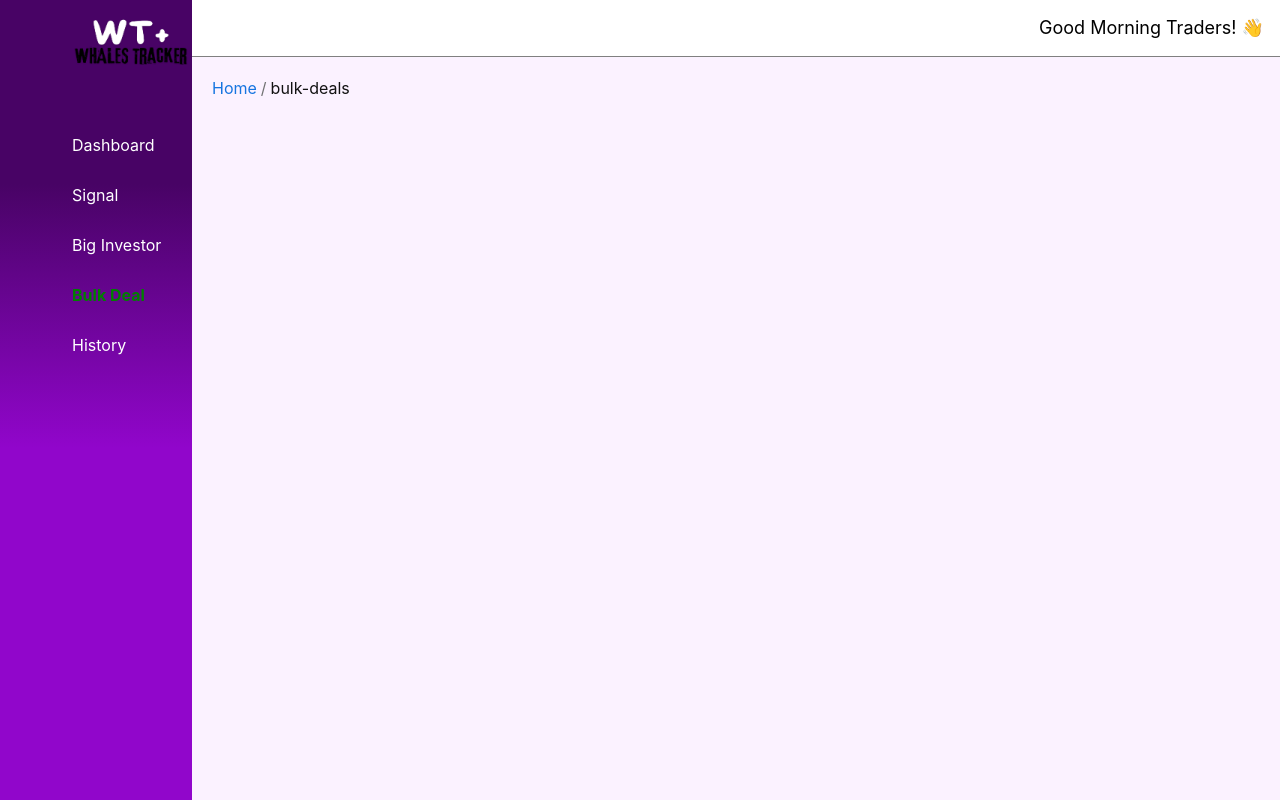
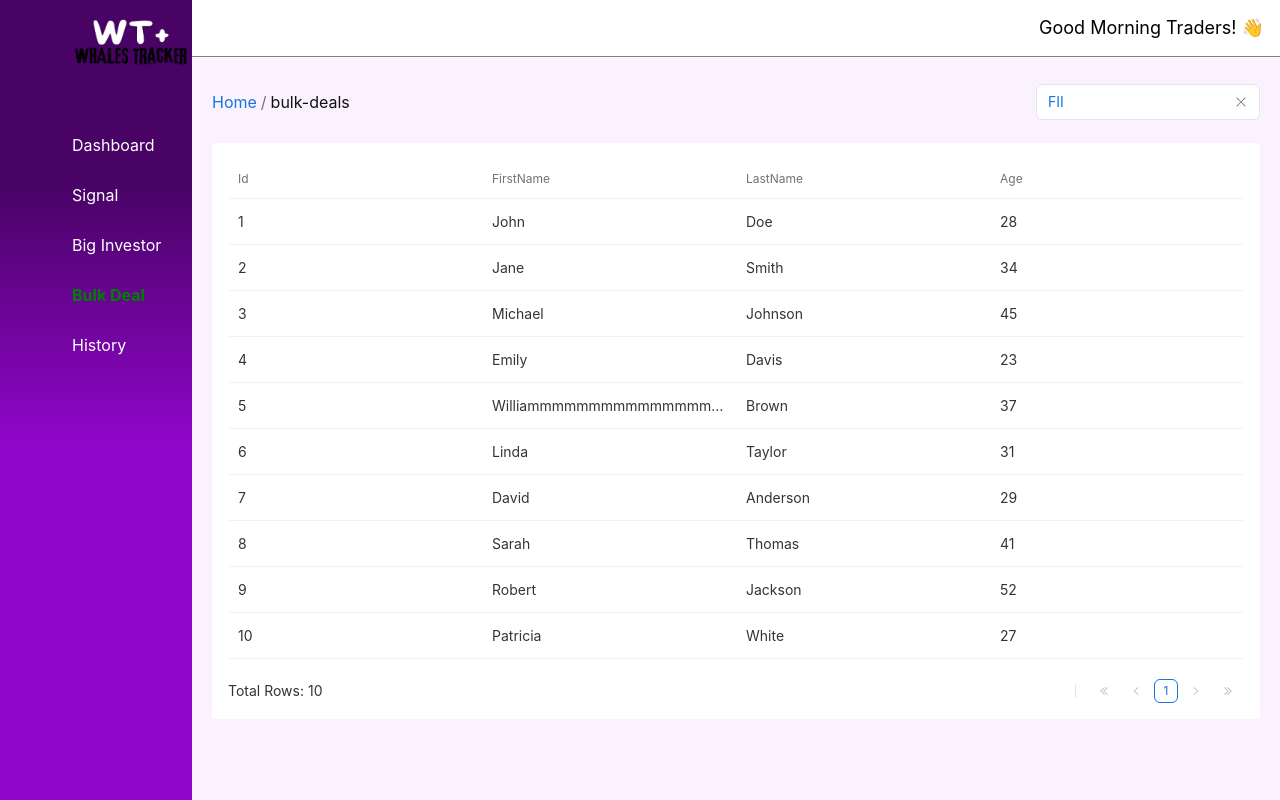
Before and after one commit to MADHAN-KUMAR-V/wt-frontend, a React (Create React App) app: page /dashboard/bulk-deals in a window 1280 px wide. Built offline with nearby package versions, Linux system fonts and the light colour scheme; some icons are missing.

Commit message:
add pages

```diff
--- a/package.json
+++ b/package.json
@@ -7,6 +7,7 @@
     "@testing-library/jest-dom": "^5.17.0",
     "@testing-library/react": "^13.4.0",
     "@testing-library/user-event": "^13.5.0",
+    "lodash.debounce": "^4.0.8",
     "react": "^18.3.1",
     "react-bootstrap": "^2.10.5",
     "react-dom": "^18.3.1",
--- a/src/components/utils/TablePagination.js
+++ b/src/components/utils/TablePagination.js
@@ -1,11 +1,18 @@
-import React, { useState } from 'react';
-import { Table, Pagination } from 'rsuite';
+import React, { useState } from "react";
+import { Table, Pagination } from "rsuite";
 
 const { Column, HeaderCell, Cell } = Table;
 
-const TablePagination = ({ data, pagination, count, hf, headerText, footerLink ,pglimit}) => {
+const TablePagination = ({
+  data,
+  pagination,
+  count,
+  hf,
+  headerText,
+  footerLink,
+  limit,
+}) => {
   const [activePage, setActivePage] = useState(1);
-  const [limit, setLimit] = useState(pglimit);
 
   const getPageData = () => {
     const start = (activePage - 1) * limit;
@@ -17,7 +24,7 @@ const TablePagination = ({ data, pagination, count, hf, headerText, footerLink ,
     const keys = Object.keys(data[0]);
 
     return keys.map((key) => (
-      <Column key={key}  flexGrow resizable>
+      <Column key={key} flexGrow resizable>
         <HeaderCell>{key.charAt(0).toUpperCase() + key.slice(1)}</HeaderCell>
         <Cell dataKey={key} />
       </Column>
@@ -25,9 +32,19 @@ const TablePagination = ({ data, pagination, count, hf, headerText, footerLink ,
   };
 
   return (
-    <div style={{ backgroundColor: 'white', borderRadius: '4px', padding: '1rem' }}>
+    <div
+      style={{ backgroundColor: "white", borderRadius: "4px", padding: "1rem" }}
+    >
       {hf && (
-        <div style={{ marginBottom: '1rem', textAlign: 'center', fontWeight: 'bold', borderBottom: '1px solid gray', paddingBottom: '0.5rem' }}>
+        <div
+          style={{
+            marginBottom: "1rem",
+            textAlign: "center",
+            fontWeight: "bold",
+            borderBottom: "1px solid gray",
+            paddingBottom: "0.5rem",
+          }}
+        >
           {headerText}
         </div>
       )}
@@ -41,8 +58,7 @@ const TablePagination = ({ data, pagination, count, hf, headerText, footerLink ,
           limit={limit}
           activePage={activePage}
           onChangePage={setActivePage}
-          onChangeLimit={setLimit}
-          layout={['total', '-', 'limit', '|', 'pager']}
+          layout={["total", "-", "|", "pager"]}
           prev
           next
           first
@@ -52,8 +68,11 @@ const TablePagination = ({ data, pagination, count, hf, headerText, footerLink ,
         />
       )}
       {hf && (
-        <div style={{ marginTop: '1rem', textAlign: 'end' }}>
-          <a href={footerLink} style={{ color: 'blue', textDecoration: 'underline' }}>
+        <div style={{ marginTop: "1rem", textAlign: "end" }}>
+          <a
+            href={footerLink}
+            style={{ color: "blue", textDecoration: "underline" }}
+          >
             View More
           </a>
         </div>
--- a/src/pages/BigInvester.js
+++ b/src/pages/BigInvester.js
@@ -1,17 +1,132 @@
-import React from 'react'
-import { Breadcrumb } from "rsuite";
+import React from "react";
+import { Breadcrumb, SelectPicker} from "rsuite";
+import TablePagination from "../components/utils/TablePagination";
 
+
+const mockData = [
+  {
+    id: 1,
+    firstName: "John",
+    lastName: "Doe",
+    age: 28,
+  },
+  {
+    id: 2,
+    firstName: "Jane",
+    lastName: "Smith",
+    age: 34,
+  },
+  {
+    id: 3,
+    firstName: "Michael",
+    lastName: "Johnson",
+    age: 45,
+  },
+  {
+    id: 4,
+    firstName: "Emily",
+    lastName: "Davis",
+    age: 23,
+  },
+  {
+    id: 5,
+    firstName: "Williammmmmmmmmmmmmmmmmmmmmmmmmmmmmmmmmmm",
+    lastName: "Brown",
+    age: 37,
+  },
+  {
+    id: 6,
+    firstName: "Linda",
+    lastName: "Taylor",
+    age: 31,
+    city: "Philadelphia",
+    email: "linda.taylor@example.com",
+  },
+  {
+    id: 7,
+    firstName: "David",
+    lastName: "Anderson",
+    age: 29,
+    city: "San Antonio",
+    email: "david.anderson@example.com",
+  },
+  {
+    id: 8,
+    firstName: "Sarah",
+    lastName: "Thomas",
+    age: 41,
+    city: "San Diego",
+    email: "sarah.thomas@example.com",
+  },
+  {
+    id: 9,
+    firstName: "Robert",
+    lastName: "Jackson",
+    age: 52,
+    city: "Dallas",
+    email: "robert.jackson@example.com",
+  },
+  {
+    id: 10,
+    firstName: "Patricia",
+    lastName: "White",
+    age: 27,
+    city: "San Jose",
+    email: "patricia.white@example.com",
+  },
+  {
+    id: 11,
+    firstName: "Patricia",
+    lastName: "White",
+    age: 27,
+    city: "San Jose",
+    email: "patricia.white@example.com",
+  },
+];
+
+const data = ['FII','DII','Indivdual'].map(
+  item => ({ label: item, value: item })
+);
 const BigInvester = () => {
+
   return (
     <div>
-    <Breadcrumb style={{ fontSize: "1rem" }}>
-      <Breadcrumb.Item href="/dashboard">Home</Breadcrumb.Item>
-      <Breadcrumb.Item href="/dashboard/bulk-deals" active>
-        big-investors
-      </Breadcrumb.Item>
-    </Breadcrumb>
-  </div>
-  )
-}
+      <div
+        style={{
+          display: "flex",
+          justifyContent: "space-between",
+          alignItems: "center",
+          marginBottom: "1rem",
+          height: "50px",
+        }}
+      >
+        <Breadcrumb style={{ fontSize: "1rem", margin: "0" }}>
+          <Breadcrumb.Item href="/dashboard">Home</Breadcrumb.Item>
+          <Breadcrumb.Item href="/dashboard/bulk-deals" active>
+            bulk-deals
+          </Breadcrumb.Item>
+        </Breadcrumb>
+        <div style={{ display: "flex", alignItems: "center" }}>
+          <SelectPicker
+            data={data}
+            searchable={false}
+            style={{ width: 224 }}
+            placeholder="Select without search"
+            defaultValue="FII"
+          />
+        </div>
+      </div>
+      <TablePagination
+        data={mockData}
+        pagination={true}
+        limit={10}
+        count={mockData.length}
+        hf={false}
+        headerText="Top Buy"
+        footerLink="/more-data"
+      />
+    </div>
+  );
+};
 
-export default BigInvester
+export default BigInvester;
--- a/src/pages/BulkDeals.js
+++ b/src/pages/BulkDeals.js
@@ -1,15 +1,124 @@
 import React from "react";
-import { Breadcrumb } from "rsuite";
+import { Breadcrumb, SelectPicker } from "rsuite";
+import TablePagination from "../components/utils/TablePagination";
+
+const mockData = [
+  {
+    id: 1,
+    firstName: "John",
+    lastName: "Doe",
+    age: 28,
+  },
+  {
+    id: 2,
+    firstName: "Jane",
+    lastName: "Smith",
+    age: 34,
+  },
+  {
+    id: 3,
+    firstName: "Michael",
+    lastName: "Johnson",
+    age: 45,
+  },
+  {
+    id: 4,
+    firstName: "Emily",
+    lastName: "Davis",
+    age: 23,
+  },
+  {
+    id: 5,
+    firstName: "Williammmmmmmmmmmmmmmmmmmmmmmmmmmmmmmmmmm",
+    lastName: "Brown",
+    age: 37,
+  },
+  {
+    id: 6,
+    firstName: "Linda",
+    lastName: "Taylor",
+    age: 31,
+    city: "Philadelphia",
+    email: "linda.taylor@example.com",
+  },
+  {
+    id: 7,
+    firstName: "David",
+    lastName: "Anderson",
+    age: 29,
+    city: "San Antonio",
+    email: "david.anderson@example.com",
+  },
+  {
+    id: 8,
+    firstName: "Sarah",
+    lastName: "Thomas",
+    age: 41,
+    city: "San Diego",
+    email: "sarah.thomas@example.com",
+  },
+  {
+    id: 9,
+    firstName: "Robert",
+    lastName: "Jackson",
+    age: 52,
+    city: "Dallas",
+    email: "robert.jackson@example.com",
+  },
+  {
+    id: 10,
+    firstName: "Patricia",
+    lastName: "White",
+    age: 27,
+    city: "San Jose",
+    email: "patricia.white@example.com",
+  },
+];
+
+const data = ['FII','DII','Indivdual'].map(
+  item => ({ label: item, value: item })
+);
 
 const BulkDeals = () => {
+
   return (
     <div>
-      <Breadcrumb style={{ fontSize: "1rem" }}>
-        <Breadcrumb.Item href="/dashboard">Home</Breadcrumb.Item>
-        <Breadcrumb.Item href="/dashboard/bulk-deals" active>
-          bulk-deals
-        </Breadcrumb.Item>
-      </Breadcrumb>
+      <div
+        style={{
+          display: "flex",
+          justifyContent: "space-between",
+          alignItems: "center",
+          marginBottom: "1rem",
+          height: "50px",
+        }}
+      >
+        <Breadcrumb style={{ fontSize: "1rem", margin: "0" }}>
+          <Breadcrumb.Item href="/dashboard" >
+            Home
+          </Breadcrumb.Item>
+          <Breadcrumb.Item href="/dashboard/bulk-deals" active>
+            bulk-deals
+          </Breadcrumb.Item>
+        </Breadcrumb>
+        <div style={{ display: "flex", alignItems: "center" }}>
+          <SelectPicker
+            data={data}
+            searchable={false}
+            style={{ width: 224 }}
+            placeholder="Select without search"
+            defaultValue="FII"
+          />
+        </div>
+      </div>
+      <TablePagination
+        data={mockData}
+        pagination={true}
+        limit={10}
+        count={mockData.length}
+        hf={false}
+        headerText="Top Buy"
+        footerLink="/more-data"
+      />
     </div>
   );
 };
--- a/src/pages/Dashboard.js
+++ b/src/pages/Dashboard.js
@@ -115,7 +115,7 @@ const Dashboard = () => {
             <TablePagination
               data={mockData}
               pagination={false}
-              pglimit={5}
+              limit={5}
               count={mockData.length}
               hf={true}
               headerText="Top Buy"
@@ -128,7 +128,7 @@ const Dashboard = () => {
               pagination={false}
               count={mockData.length}
               hf={true}
-              pglimit={5}
+              limit={5}
               headerText="Top Sell"
               footerLink="/more-data-2"
             />
```
Also changed, not shown: 1 other file (tests, documents, lock files or other folders).
